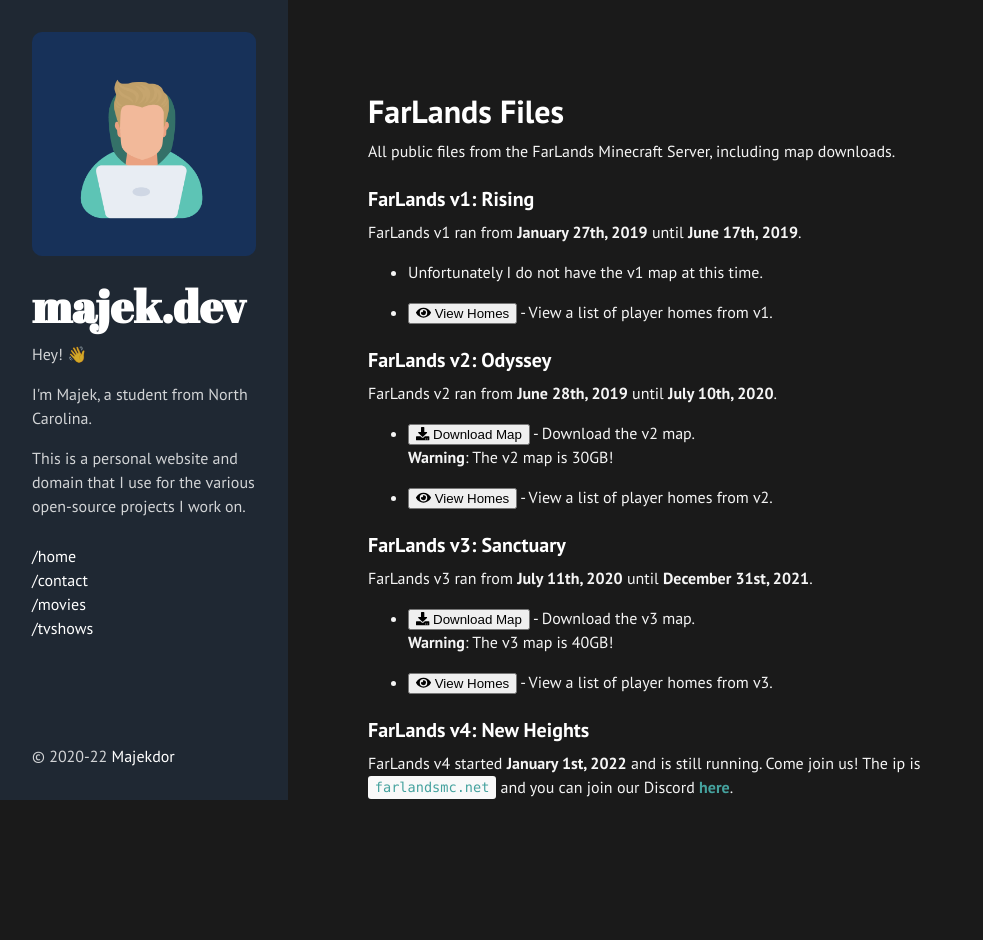
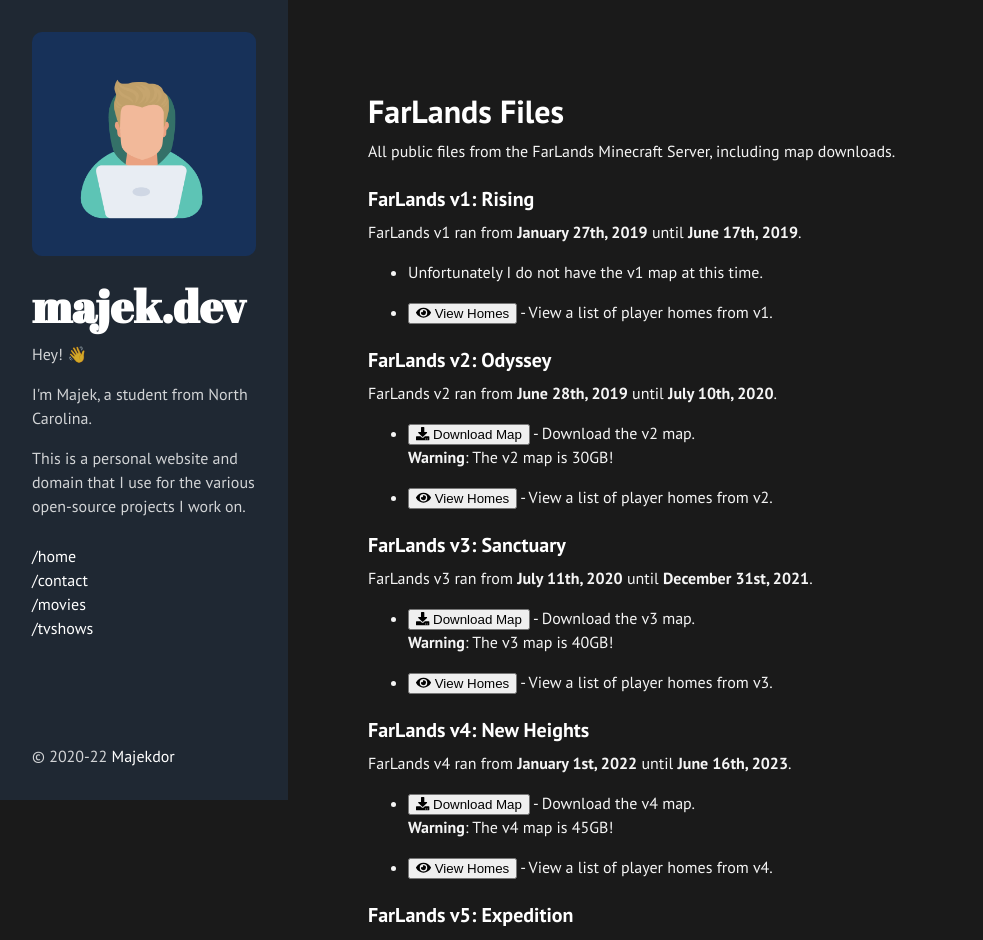
Before and after one commit to Majekdor/majek.dev, a Next.js app: page /farlands in a window 1280 px wide. Shown: the top 940 px of the page, without its empty margins (0-983 px from the left). Built offline with nearby package versions, Linux system fonts and the light colour scheme.

Commit message:
Update farlands page

```diff
--- a/pages/farlands.js
+++ b/pages/farlands.js
@@ -17,7 +17,7 @@
                             <p>Unfortunately I do not have the v1 map at this time.</p>
                         </li>
                         <li>
-                            <a href="https://files.majek.dev/flv1homes.txt"><button><FontAwesomeIcon icon={faEye}/> View Homes</button></a> - View a list of player homes from v1.
+                            <a href="https://farlandsmc.s3.amazonaws.com/flv1homes.txt"><button><FontAwesomeIcon icon={faEye}/> View Homes</button></a> - View a list of player homes from v1.
                         </li>
                     </ul>
                 </Section>
@@ -26,13 +26,13 @@
                     <p>FarLands v2 ran from <b>June 28th, 2019</b> until <b>July 10th, 2020</b>.</p>
                     <ul>
                         <li>
-                            <a href="https://drive.google.com/file/d/1lfKAGB-Pqm1QSRGfxFqLgO8o5RW9PoVM/view?usp=sharing">
+                            <a href="https://farlandsmc.s3.amazonaws.com/farlandsv2.zip">
                                 <button><FontAwesomeIcon icon={faDownload} /> Download Map</button></a> - Download the v2 map.
                             <br/>
                             <p><b>Warning</b>: The v2 map is 30GB!</p>
                         </li>
                         <li>
-                            <a href="https://files.majek.dev/flv2homes.txt"><button><FontAwesomeIcon icon={faEye} /> View Homes</button></a> - View a list of player homes from v2.
+                            <a href="https://farlandsmc.s3.amazonaws.com/flv2homes.txt"><button><FontAwesomeIcon icon={faEye} /> View Homes</button></a> - View a list of player homes from v2.
                         </li>
                     </ul>
                 </Section>
@@ -41,19 +41,34 @@
                     <p>FarLands v3 ran from <b>July 11th, 2020</b> until <b>December 31st, 2021</b>.</p>
                     <ul>
                         <li>
-                            <a href="https://drive.google.com/file/d/1aVApMsNC1HrGqML-cNfeK839EIp_Xc2K/view?usp=sharing">
+                            <a href="https://farlandsmc.s3.amazonaws.com/farlandsv4.zip">
                                 <button><FontAwesomeIcon icon={faDownload} /> Download Map</button></a> - Download the v3 map.
                             <br/>
                             <p><b>Warning</b>: The v3 map is 40GB!</p>
                         </li>
                         <li>
-                            <a href="https://files.majek.dev/flv3homes.txt"><button><FontAwesomeIcon icon={faEye} /> View Homes</button></a> - View a list of player homes from v3.
+                            <a href="https://farlandsmc.s3.amazonaws.com/flv3homes.txt"><button><FontAwesomeIcon icon={faEye} /> View Homes</button></a> - View a list of player homes from v3.
                         </li>
                     </ul>
                 </Section>
 
                 <Section title="FarLands v4: New Heights">
-                    <p>FarLands v4 started <b>January 1st, 2022</b> and is still running. Come join us! The ip is <code>farlandsmc.net</code> and
+                    <p>FarLands v4 ran from <b>January 1st, 2022</b> until <b>June 16th, 2023</b>.</p>
+                    <ul>
+                        <li>
+                            <a href="https://farlandsmc.s3.amazonaws.com/farlandsv4.zip">
+                                <button><FontAwesomeIcon icon={faDownload} /> Download Map</button></a> - Download the v4 map.
+                            <br/>
+                            <p><b>Warning</b>: The v4 map is 45GB!</p>
+                        </li>
+                        <li>
+                            <a href="https://farlandsmc.s3.amazonaws.com/flv4homes.txt"><button><FontAwesomeIcon icon={faEye} /> View Homes</button></a> - View a list of player homes from v4.
+                        </li>
+                    </ul>
+                </Section>
+
+                <Section title="FarLands v5: Expedition">
+                    <p>FarLands v5 started <b>June 17th, 2023</b> and is still running. Come join us! The ip is <code>farlandsmc.net</code> and
                         you can join our Discord <a href="https://discord.gg/NE22xkYmQ5"><b>here</b></a>.</p>
                 </Section>
             </article>
```
